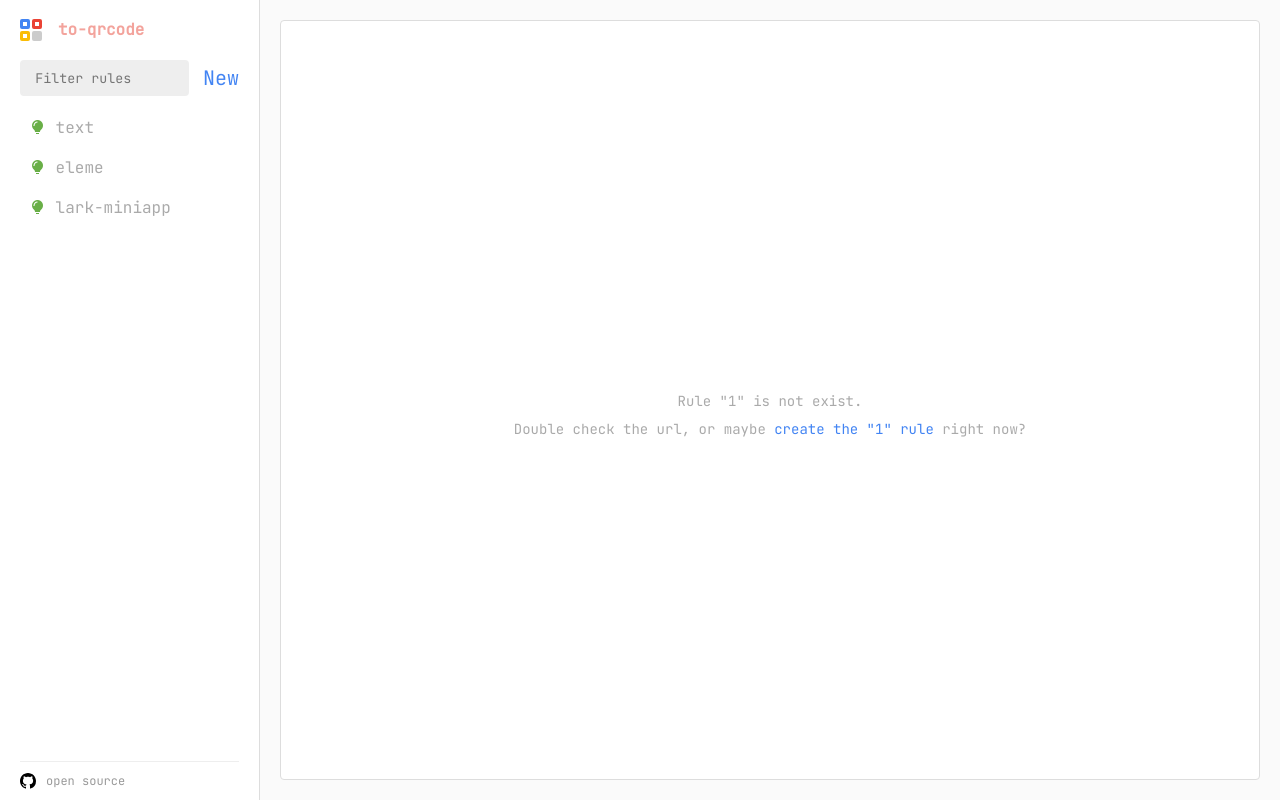
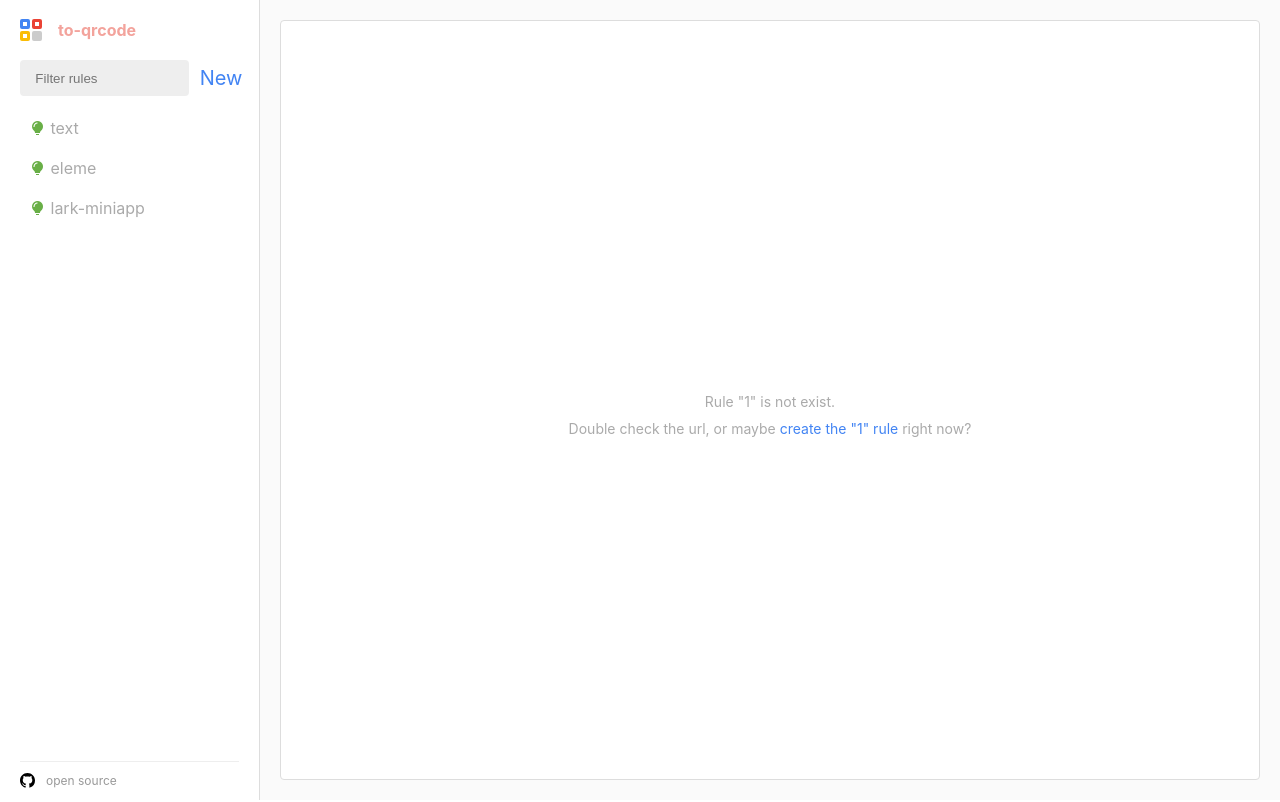
Before and after one commit to ioslh/to-qrcode, a Vue app: page /rules/1 in a window 1280 px wide. Shown: the top 802 px of the page. Built offline with nearby package versions, Linux system fonts and the light colour scheme; a small style sheet from the web is missing.

Commit message:
feat: format & font-family

```diff
--- a/src/components/rule.vue
+++ b/src/components/rule.vue
@@ -231,7 +231,7 @@ header {
     font-size: 26px;
   }
   div {
-    height: 32px;
+    max-height: 32px;
     font-size: 12px;
     margin-left: 20px;
     overflow: scroll;
--- a/src/pages/editor.vue
+++ b/src/pages/editor.vue
@@ -108,6 +108,9 @@ export default defineComponent({
         model: getRuntimeModel(props.rule.name, code.value),
         language: 'typescript',
         theme: 'vs-light',
+        fontFamily: '"JetBrains Mono-Regular",Menlo,Monaco,Consolas,monospace',
+        fontLigatures: true,
+        // formatOnType: true,
         automaticLayout: true,
         readOnly: readOnly.value,
         fontSize: 14,
@@ -193,6 +196,7 @@ export default defineComponent({
 .container {
   width: 100%;
   height: 100%;
+  font-family: "JetBrains Mono-Regular",Menlo,Monaco,Consolas,monospace;
 }
 
 h4 {
--- a/src/pages/settings.vue
+++ b/src/pages/settings.vue
@@ -8,7 +8,7 @@
           <p>Change to rename</p>
         </div>
         <div class="desc field">
-          <textarea v-model="desc" @blur="changeDesc" placeholder="Markdown supported!"></textarea>
+          <textarea v-model="desc" @blur="changeDesc" placeholder="Add description here, markdown supported!"></textarea>
           <p>Add or update description for this rule(Markdown supported)</p>
         </div>
       </main>
--- a/src/shared/builtin.ts
+++ b/src/shared/builtin.ts
@@ -65,7 +65,7 @@ export default [
   },
   {
     name: 'lark-miniapp',
-    desc: '打开一个飞书小程序或者小程序中的一个页面，参考 https://open.feishu.cn/document/uYjL24iN/ucjN1UjL3YTN14yN2UTN#2f51bbd',
+    desc: '打开一个飞书小程序或者小程序中的一个页面，参考[小程序文档](https://open.feishu.cn/document/uYjL24iN/ucjN1UjL3YTN14yN2UTN#2f51bbd)',
     func: `interface Params {
   /** @label appid */
   /** @desc 小程序 appid  */
--- a/src/styles/global.scss
+++ b/src/styles/global.scss
@@ -8,13 +8,13 @@
   margin: 0;
   padding: 0;
   box-sizing: border-box;
-  font-family: "JetBrains Mono-Regular",Menlo,Monaco,Consolas,monospace;
 }
 
 #app {
   width: 100vw;
   height: 100vh;
   display: flex;
+  font-family: -apple-system, BlinkMacSystemFont, 'Segoe UI', Roboto, Oxygen, Ubuntu, Cantarell, 'Open Sans', 'Helvetica Neue', sans-serif;
 }
 
 .el-loading-mask {
```
Lines whose indentation alone changed are shown as unchanged.
